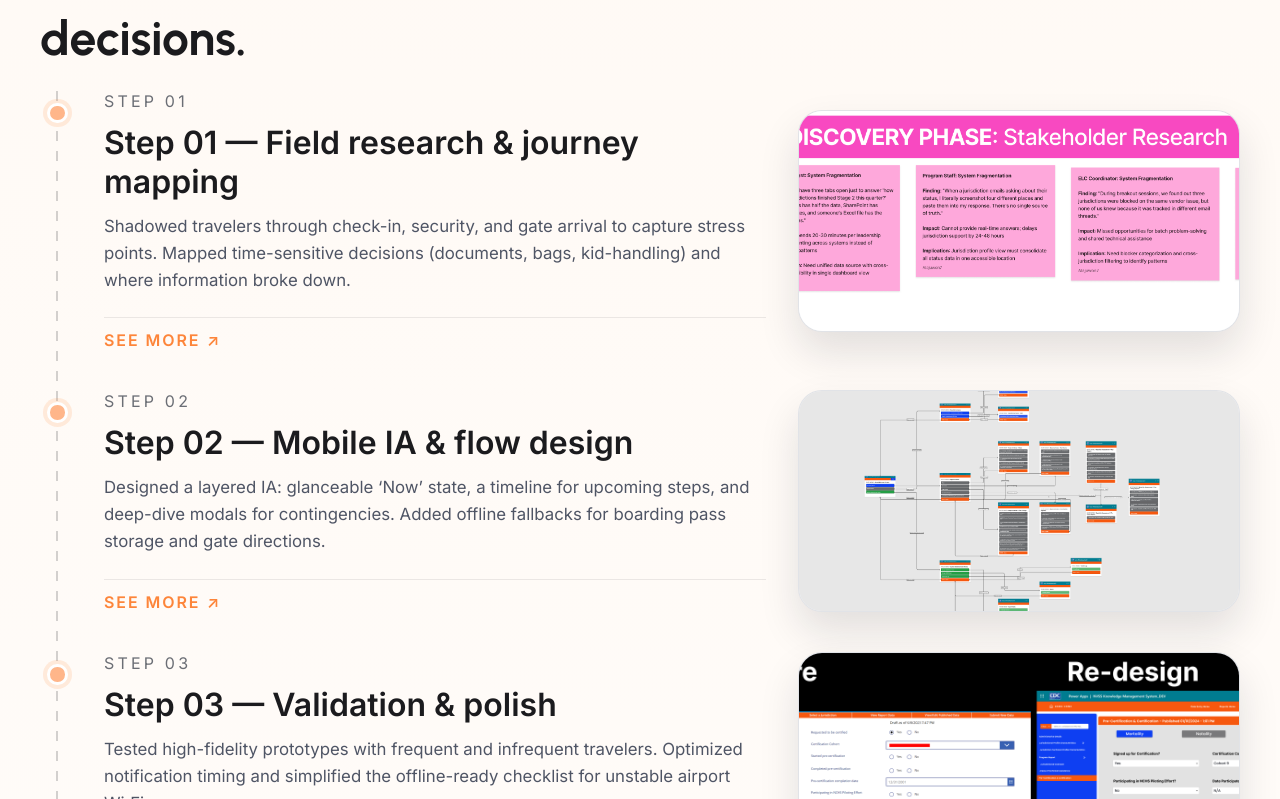
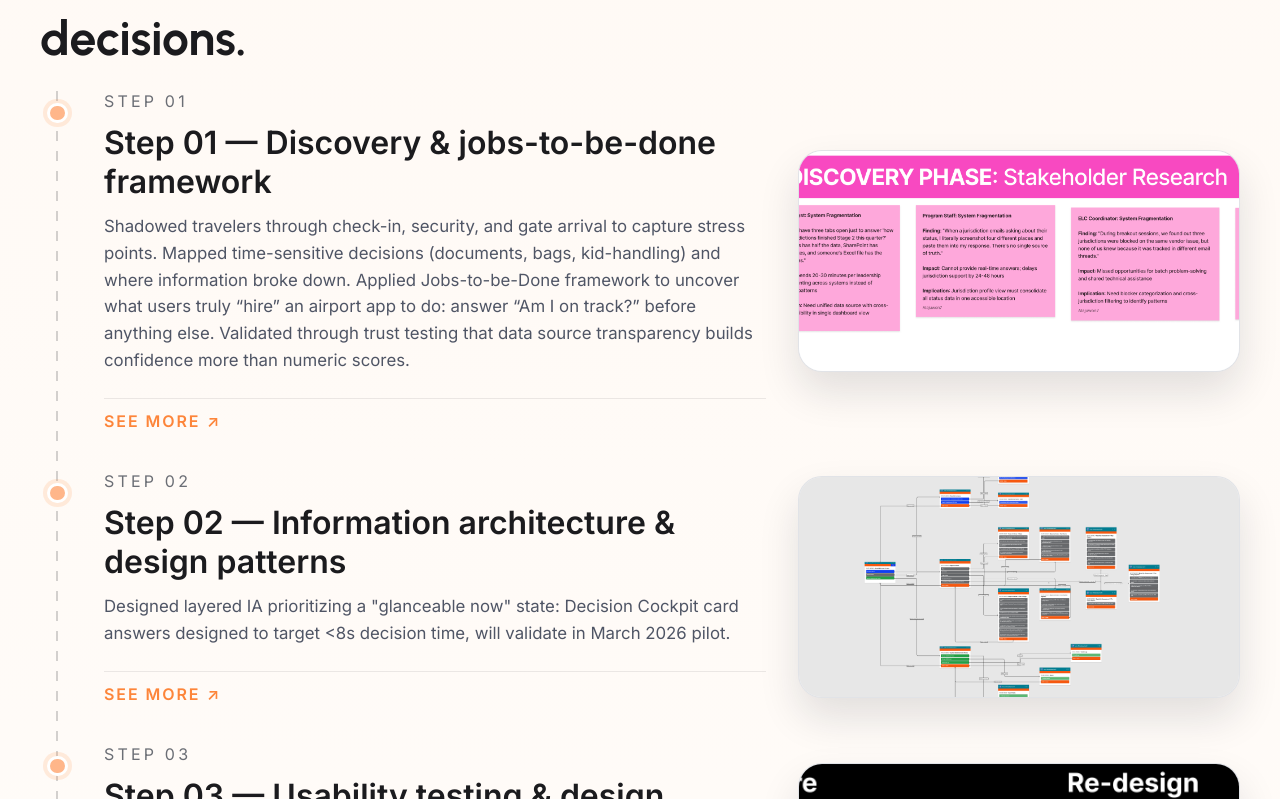
Before and after one commit to Alajuwon7/portfolio, a Next.js app: page /case-studies/rush-the-line in a window 1280 px wide. Shown: the part 2401-3200 px from the top of the page. Built offline with nearby package versions, Linux system fonts and the light colour scheme.

Commit message:
started on RTL page and updated images

```diff
--- a/src/app/case-studies/[slug]/page.tsx
+++ b/src/app/case-studies/[slug]/page.tsx
@@ -261,7 +261,11 @@ export default async function CaseStudyPage({ params }: CaseStudyPageProps) {
                   <span className={styles.stepNumber}>
                     {`Step ${String(index + 1).padStart(2, "0")}`}
                   </span>
-                  <h3 className={styles.stepTitle}>{step.title}</h3>
+                  <h3 className={styles.stepTitle}>
+                    {step.title === "Step 01 — Field research & journey mapping"
+                      ? "Step 01 — Discovery & jobs-to-be-done framework"
+                      : step.title}
+                  </h3>
                   <p className={styles.stepDescription}>{step.description}</p>
                   {step.extraDetails && step.extraDetails.length > 0 && (
                     <details className={styles.stepDetails}>
--- a/src/data/caseStudies.ts
+++ b/src/data/caseStudies.ts
@@ -606,7 +606,7 @@ export const caseStudies: CaseStudy[] = [
         {
           title: "Step 01 — Field research & journey mapping",
           description:
-            "Shadowed travelers through check-in, security, and gate arrival to capture stress points. Mapped time-sensitive decisions (documents, bags, kid-handling) and where information broke down.",
+            "Shadowed travelers through check-in, security, and gate arrival to capture stress points. Mapped time-sensitive decisions (documents, bags, kid-handling) and where information broke down. Applied Jobs-to-be-Done framework to uncover what users truly “hire” an airport app to do: answer “Am I on track?” before anything else. Validated through trust testing that data source transparency builds confidence more than numeric scores.",
           image: {
             src: "/Discovery-1.png",
             alt: "Field research artifacts and early journey mapping",
@@ -615,19 +615,18 @@ export const caseStudies: CaseStudy[] = [
           },
           extraDetails: [
             {
-              heading: "Key Findings",
+              heading: "Key JTBD Insight",
               items: [
-                "Confidence drops after the first unexpected change (gate swap or long TSA line).",
-                "In-app alerts are ignored if the phone is mid-boarding pass or music app.",
-                "Parents need a quick toggle for kid-specific packing and stroller/bottle reminders.",
+                'When travelers open RTL, they are "hiring" it to answer binary questions: "Am I on track to my gate?" and "What do I need to do next?"',
+                "Secondary needs (dining, shopping, lounges) only emerge after the primary anxiety is resolved.",
               ],
             },
           ],
         },
         {
-          title: "Step 02 — Mobile IA & flow design",
+          title: "Step 02 — Information architecture & design patterns",
           description:
-            "Designed a layered IA: glanceable ‘Now’ state, a timeline for upcoming steps, and deep-dive modals for contingencies. Added offline fallbacks for boarding pass storage and gate directions.",
+            'Designed layered IA prioritizing a "glanceable now" state: Decision Cockpit card answers designed to target <8s decision time, will validate in March 2026 pilot.',
           image: {
             src: "/DesignSystem-02.png",
             alt: "Mobile flow wireframes and IA layouts",
@@ -646,7 +645,7 @@ export const caseStudies: CaseStudy[] = [
           ],
         },
         {
-          title: "Step 03 — Validation & polish",
+          title: "Step 03 — Usability testing & design refinement",
           description:
             "Tested high-fidelity prototypes with frequent and infrequent travelers. Optimized notification timing and simplified the offline-ready checklist for unstable airport Wi‑Fi.",
           image: {
```
Also changed, not shown: public/UXImage.png (added).
